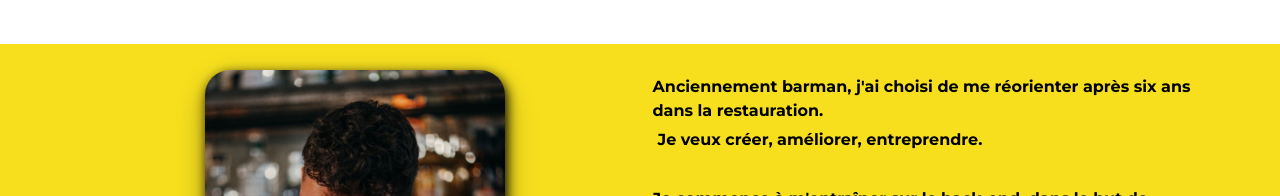
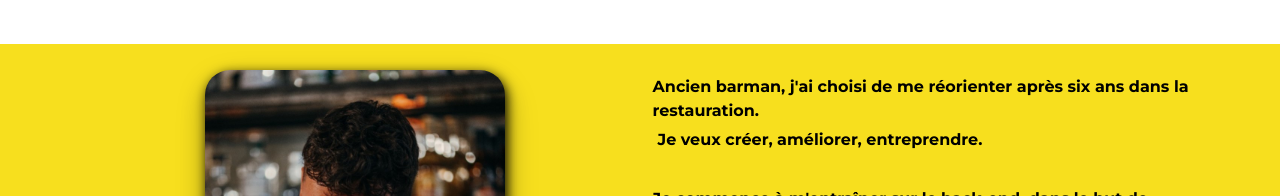
Before and after one commit to littlekanine/PorteFolio_React, a React (Create React App) app: page / in a window 1280 px wide. Shown: the part 756-952 px from the top of the page. Built offline with nearby package versions, Linux system fonts and the light colour scheme; a web font is replaced by a local one.

Commit message:
last push on main branch

```diff
--- a/src/component/about/About.js
+++ b/src/component/about/About.js
@@ -19,7 +19,7 @@ function About({ darkMode }) {
 						<div className="col-md-6 col-sm-12">
 							<div className="about-wrapper__info flex center column">
 								<p className="about-wrapper__info-text">
-									Anciennement barman, j'ai choisi de me réorienter après six ans dans la restauration.
+									Ancien barman, j'ai choisi de me réorienter après six ans dans la restauration.
 									<p className="about-wrapper__info-text">Je veux créer, améliorer, entreprendre.</p>
 								</p>
 								<p className="about-wrapper__info-text">
--- a/src/component/project/projectMobile/modalMobile/modalMobile.scss
+++ b/src/component/project/projectMobile/modalMobile/modalMobile.scss
@@ -101,7 +101,7 @@
 	justify-content: center;
 	align-items: center;
 	flex-direction: column;
-	padding-top: 10px;
+	padding-top: 25px;
 	gap: 20%;
 }
 
```
